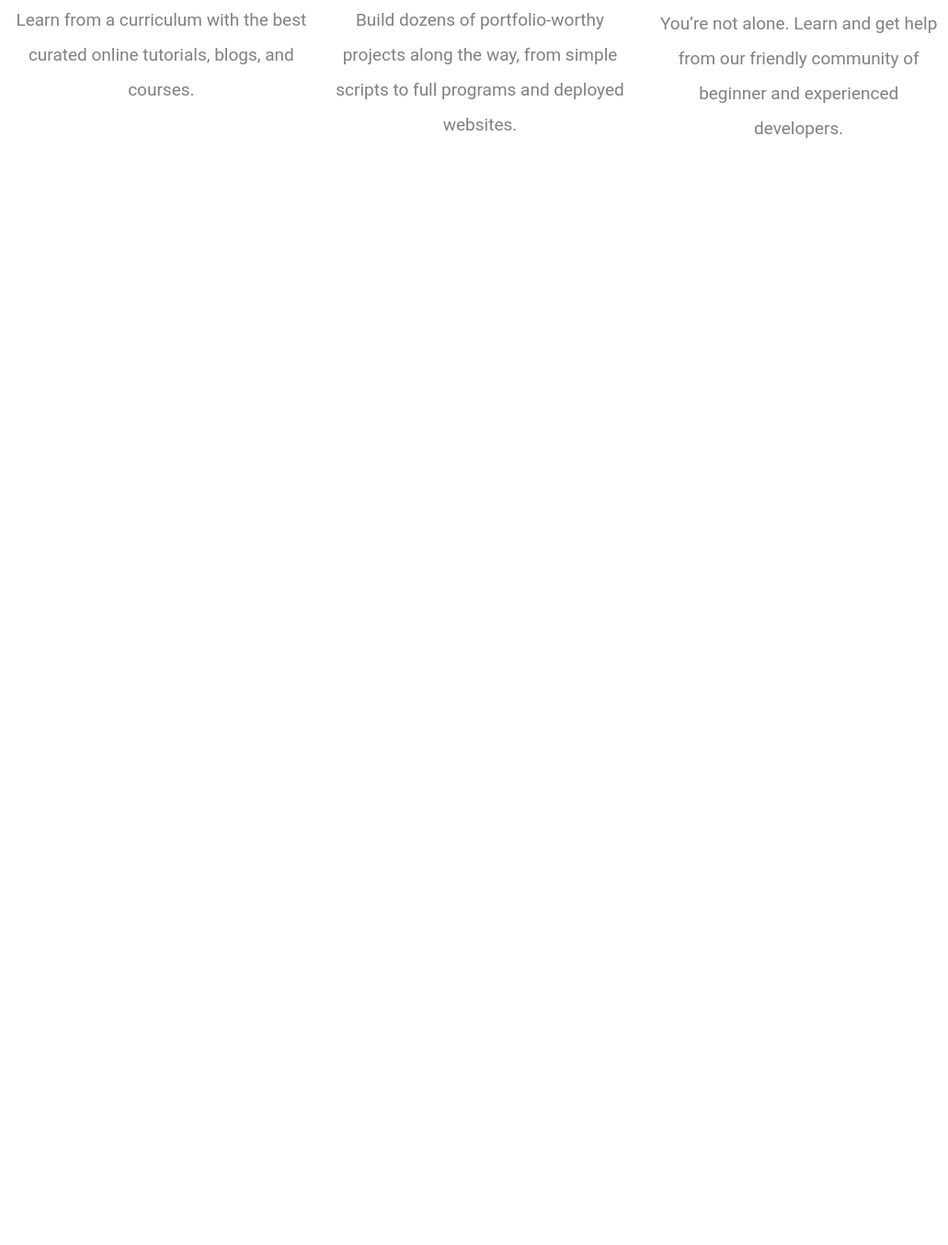
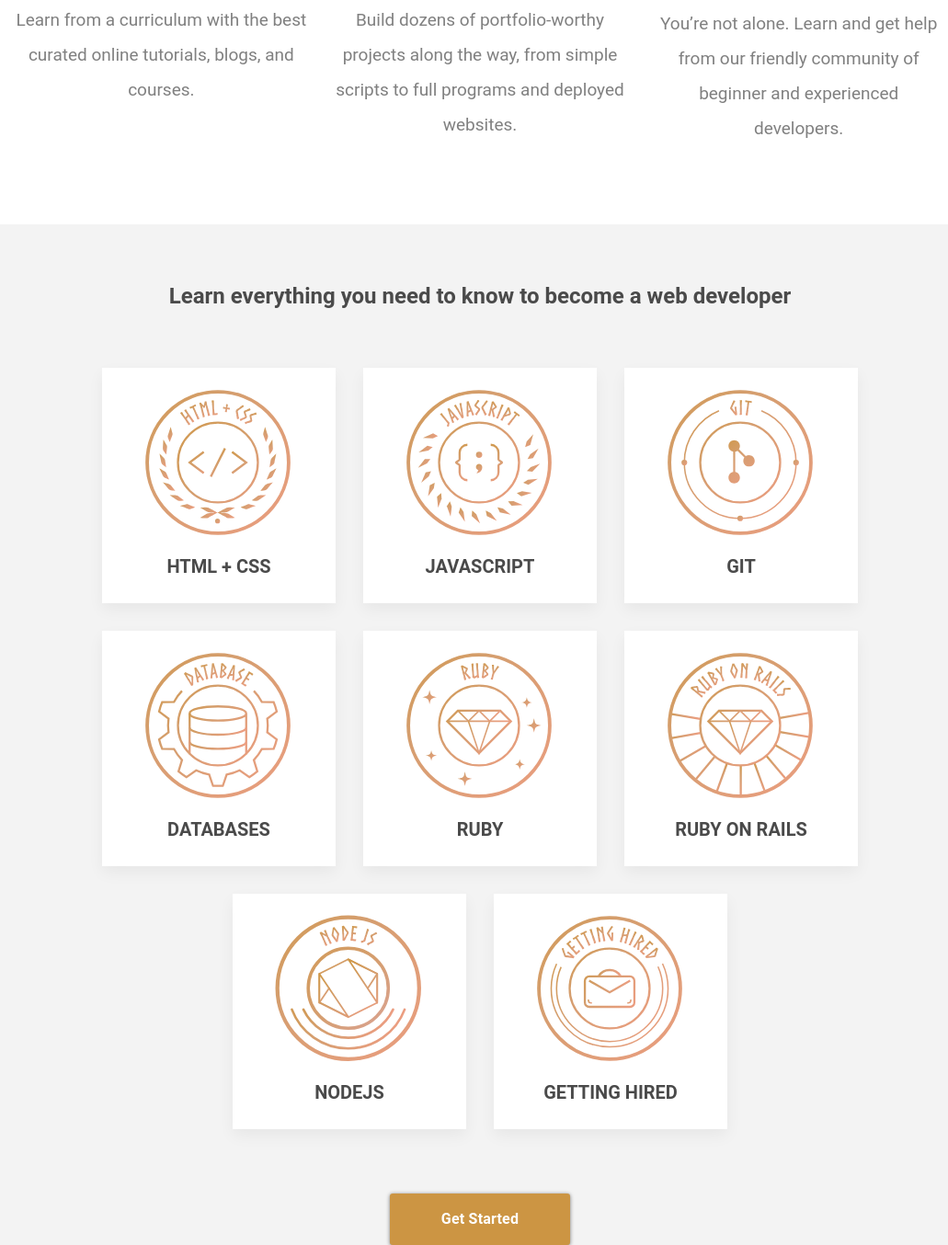
Before and after one commit to MMathew93/odin-homepage, a plain HTML site: page index.html in a window 1280 px wide. Shown: the part 1606-2960 px from the top of the page at 92% size, without its empty margins (118-1149 px from the left). Before the commit the page ends 1850 px from the top, so only its background shows below. Drawn offline with Linux system fonts and the light colour scheme; files whose address does not match are found by name.

Commit message:
finished curriculum section, starting success stories

```diff
--- a/css/sass/_styling.scss
+++ b/css/sass/_styling.scss
@@ -45,12 +45,12 @@ $generic-text-color: #4a4a4a;
     text-align: center;
     text-decoration: none;
     border: none;
+}
 
-    :hover {
-        opacity: 0.8;
-        color: #fff;
-        text-decoration: none;
-    }
+.button:hover {
+    opacity: 0.8;
+    color: #fff;
+    text-decoration: none;
 }
 
 .bold {
@@ -164,7 +164,7 @@ header {
 
 
 //########################
-//HOW IT WORKS Section
+//How it works Section
 .how-it-works{
     padding-top: 100px;
     margin-bottom: 70px;
@@ -210,3 +210,72 @@ header {
 .description p {
     font-size: 19px;
 }
+
+
+//########################
+//Curriculum Section
+.curriculum {
+    padding-top: 60px;
+    background: #f3f3f3;
+}
+
+.curriculum-title {
+    margin: 0 auto 60px;
+    text-align: center;
+}
+
+.box {
+    max-width: 1040px;
+    margin: 0 auto;
+}
+
+.row {
+    display: flex;
+    flex-wrap: wrap;
+    margin-right: -15px;
+    margin-left: -15px;
+}
+
+.grid {
+    justify-content: center;
+
+    .curriculum-tile:nth-child(3n),
+    .curriculum-tile:last-child {
+        margin-right: 0;
+    }
+}
+
+.curriculum-tile {
+    box-shadow: 0 7px 16px 0 rgba(0,0,0,0.05);
+    background: #fff;
+    display: flex;
+    flex-direction: column;
+    height: 256px;
+    margin: 0 30px 30px 0;
+    max-width: 254px;
+    padding: 23px 46px 25px;
+    text-align: center;
+    width: 254px;
+
+    img {
+    height: 160px;
+    width: 160px;
+    }
+
+    h4 {
+        margin: 18px 0 5px;
+        font-size: 20px;
+    }
+}
+
+.text-center {
+    text-align: center;
+}
+
+.curriculum .button {
+    margin: 40px 0 0 0;
+}
+
+.button--secondary {
+    background-color: $primary-color;
+}
--- a/index.html
+++ b/index.html
@@ -108,7 +108,72 @@
                     </div>
                 </div>
             </div>
-
+            <div class="curriculum">
+                <div class="curriculum-title">
+                    <h2 class="bold">
+                        Learn everything you need to know to become a web developer
+                    </h2>
+                </div>
+                <div class="container-sm box">
+                    <div class="row">
+                        <div class="col-xl-10">
+                            <div class="row grid">
+                                <div class="curriculum-tile">
+                                    <img src="images/course1.svg">
+                                    <h4 class="bold">
+                                        HTML + CSS
+                                    </h4>
+                                </div>
+                                <div class="curriculum-tile">
+                                    <img src="images/course2.svg">
+                                    <h4 class="bold">
+                                        JAVASCRIPT
+                                    </h4>
+                                </div>
+                                <div class="curriculum-tile">
+                                    <img src="images/course3.svg">
+                                    <h4 class="bold">
+                                        GIT
+                                    </h4>
+                                </div>
+                                <div class="curriculum-tile">
+                                    <img src="images/course4.svg">
+                                    <h4 class="bold">
+                                        DATABASES
+                                    </h4>
+                                </div>
+                                <div class="curriculum-tile">
+                                    <img src="images/course5.svg">
+                                    <h4 class="bold">
+                                        RUBY
+                                    </h4>
+                                </div>
+                                <div class="curriculum-tile">
+                                    <img src="images/course6.svg">
+                                    <h4 class="bold">
+                                        RUBY ON RAILS
+                                    </h4>
+                                </div>
+                                <div class="curriculum-tile">
+                                    <img src="images/course7.svg">
+                                    <h4 class="bold">
+                                        NODEJS
+                                    </h4>
+                                </div>
+                                <div class="curriculum-tile">
+                                    <img src="images/course8.svg">
+                                    <h4 class="bold">
+                                        GETTING HIRED
+                                    </h4>
+                                </div>
+                            </div>
+                        </div>
+                    </div>
+                    <div class="text-center">
+                        <a class="button button--secondary" href="#">Get Started</a>
+                    </div>
+                </div>
+            </div>
 
 
 
```
Also changed, not shown: css/sass/css/main.css, images/course1.svg (added), images/course2.svg (added), images/course3.svg (added), images/course4.svg (added), images/course5.svg (added), images/course6.svg (added), images/course7.svg (added), images/course8.svg (added), 1 other file.
